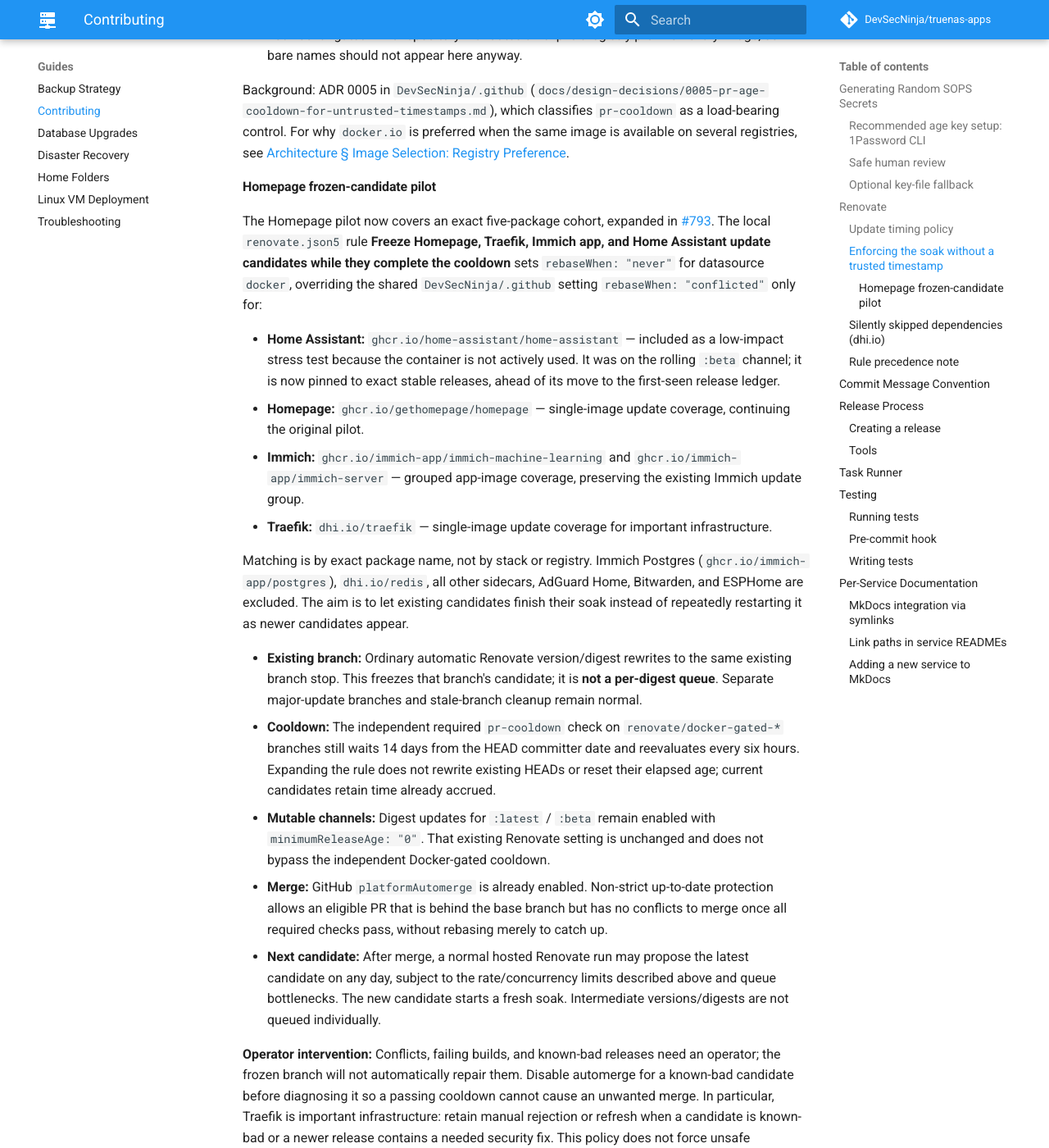
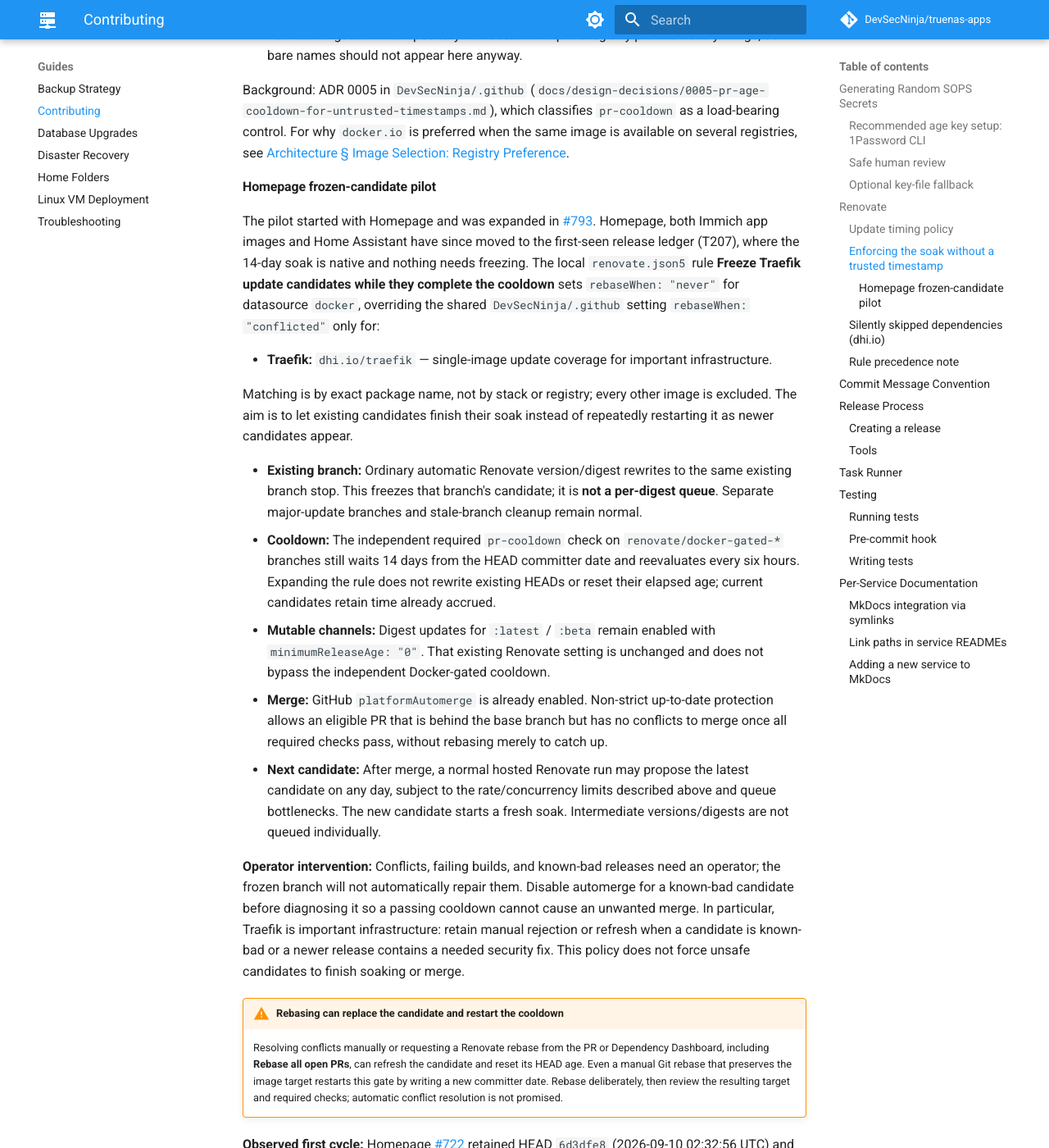
Before and after one commit to DevSecNinja/truenas-apps, an MkDocs documentation site: the page built from docs/CONTRIBUTING.md, in a window 1280 px wide and 1400 px high, scrolled down 6710 px. Shown: the whole window at 82% size. Built offline with MkDocs 1.6.1 and Material for MkDocs 9.7.7, drawn with Linux system fonts in a browser that asks for light colours; comment, search, counter and statistics services are not loaded; some of the changed text lies outside the part shown.

Commit message:
chore(renovate): take release dates for the remaining ghcr.io and quay.io images from the first-seen ledger (#1037)
Co-authored-by: Copilot App <223556219+Copilot@users.noreply.github.com>

```diff
--- a/docs/CONTRIBUTING.md
+++ b/docs/CONTRIBUTING.md
@@ -172,7 +172,7 @@ The root-level `schedule: ["at any time"]` in `renovate.json5` overrides the sha
 
 The repository-local capacity change sets root-level `prConcurrentLimit: 20`. `branchConcurrentLimit` remains unset and inherits `prConcurrentLimit`, raising the effective branch/PR cap from the default 10 to 20. More cooldown candidates can start soaking concurrently, but `prHourlyLimit` remains at its inherited default of 2: creation is still limited to two PRs per hour, subject to hosted run frequency and queue bottlenecks.
 
-This is a capacity-only change: the exact five-package `rebaseWhen: "never"` frozen cohort, grouping, major manual merge policy, and all automerge/digest policies remain unchanged. Increased capacity does not bypass age gates or required checks, fix existing failing checks, reset existing HEADs, or guarantee immediate clearance of the entire backlog.
+This is a capacity-only change: the `rebaseWhen: "never"` frozen cohort, grouping, major manual merge policy, and all automerge/digest policies remain unchanged. Increased capacity does not bypass age gates or required checks, fix existing failing checks, reset existing HEADs, or guarantee immediate clearance of the entire backlog.
 
 Creation timing is separate from merge eligibility. Native `minimumReleaseAge` checks remain in place where configured and trusted release timestamps are available. Independently, the required `pr-cooldown` check on `renovate/docker-gated-*` branches still waits 14 days from the HEAD committer time. The age policies are:
 
@@ -214,14 +214,11 @@ Background: ADR 0005 in `DevSecNinja/.github` (`docs/design-decisions/0005-pr-ag
 
 #### Homepage frozen-candidate pilot
 
-The Homepage pilot now covers an exact five-package cohort, expanded in [#793](https://github.com/DevSecNinja/truenas-apps/pull/793). The local `renovate.json5` rule **Freeze Homepage, Traefik, Immich app, and Home Assistant update candidates while they complete the cooldown** sets `rebaseWhen: "never"` for datasource `docker`, overriding the shared `DevSecNinja/.github` setting `rebaseWhen: "conflicted"` only for:
+The pilot started with Homepage and was expanded in [#793](https://github.com/DevSecNinja/truenas-apps/pull/793). Homepage, both Immich app images and Home Assistant have since moved to the first-seen release ledger (T207), where the 14-day soak is native and nothing needs freezing. The local `renovate.json5` rule **Freeze Traefik update candidates while they complete the cooldown** sets `rebaseWhen: "never"` for datasource `docker`, overriding the shared `DevSecNinja/.github` setting `rebaseWhen: "conflicted"` only for:
 
-- **Home Assistant:** `ghcr.io/home-assistant/home-assistant` — included as a low-impact stress test because the container is not actively used. It was on the rolling `:beta` channel; it is now pinned to exact stable releases, ahead of its move to the first-seen release ledger.
-- **Homepage:** `ghcr.io/gethomepage/homepage` — single-image update coverage, continuing the original pilot.
-- **Immich:** `ghcr.io/immich-app/immich-machine-learning` and `ghcr.io/immich-app/immich-server` — grouped app-image coverage, preserving the existing Immich update group.
 - **Traefik:** `dhi.io/traefik` — single-image update coverage for important infrastructure.
 
-Matching is by exact package name, not by stack or registry. Immich Postgres (`ghcr.io/immich-app/postgres`), `dhi.io/redis`, all other sidecars, AdGuard Home, Bitwarden, and ESPHome are excluded. The aim is to let existing candidates finish their soak instead of repeatedly restarting it as newer candidates appear.
+Matching is by exact package name, not by stack or registry; every other image is excluded. The aim is to let existing candidates finish their soak instead of repeatedly restarting it as newer candidates appear.
 
 - **Existing branch:** Ordinary automatic Renovate version/digest rewrites to the same existing branch stop. This freezes that branch's candidate; it is **not a per-digest queue**. Separate major-update branches and stale-branch cleanup remain normal.
 - **Cooldown:** The independent required `pr-cooldown` check on `renovate/docker-gated-*` branches still waits 14 days from the HEAD committer date and reevaluates every six hours. Expanding the rule does not rewrite existing HEADs or reset their elapsed age; current candidates retain time already accrued.
@@ -237,7 +234,7 @@ Matching is by exact package name, not by stack or registry. Immich Postgres (`g
 
 **Observed first cycle:** Homepage [#722](https://github.com/DevSecNinja/truenas-apps/pull/722) retained HEAD `6d3dfe8` (2026-09-10 02:32:56 UTC) and candidate `v2.3.0@sha256:f820276654539cdc2cf0169f28188d135919a7984fad76d83d8d5ff1383f3705` through the newer `v2.4.0` release on 2026-09-17. After 55 pending cooldown status posts, the check succeeded on 2026-09-24 at 04:48:54 UTC and automerge followed at 04:49:22 UTC. This demonstrates one freeze/soak/automerge cycle. As of 2026-09-28, the next `v2.4.0` candidate was only **Rate-Limited** in dashboard [#115](https://github.com/DevSecNinja/truenas-apps/issues/115); no next PR or new soak had been observed.
 
-**Scope and rollback:** The original frozen-cohort expansion was repository-local, not a global or shared-config change. It included no workflow, cooldown algorithm/duration, branch naming, grouping, automerge, rate-limit, digest-enabling, or image-pin changes. To roll back the freeze, remove the local freeze rule from `renovate.json5`; all five packages then inherit the shared `rebaseWhen: "conflicted"` behavior again.
+**Scope and rollback:** The original frozen-cohort expansion was repository-local, not a global or shared-config change. It included no workflow, cooldown algorithm/duration, branch naming, grouping, automerge, rate-limit, digest-enabling, or image-pin changes. To roll back the freeze, remove the local freeze rule from `renovate.json5`; Traefik then inherits the shared `rebaseWhen: "conflicted"` behavior again.
 
 Broader rollout tracking remains open in [#758](https://github.com/DevSecNinja/truenas-apps/issues/758); related: [#759](https://github.com/DevSecNinja/truenas-apps/issues/759).
 
```
Also changed, not shown: docs/ARCHITECTURE.md (+1 -1 lines), 1 other file.
